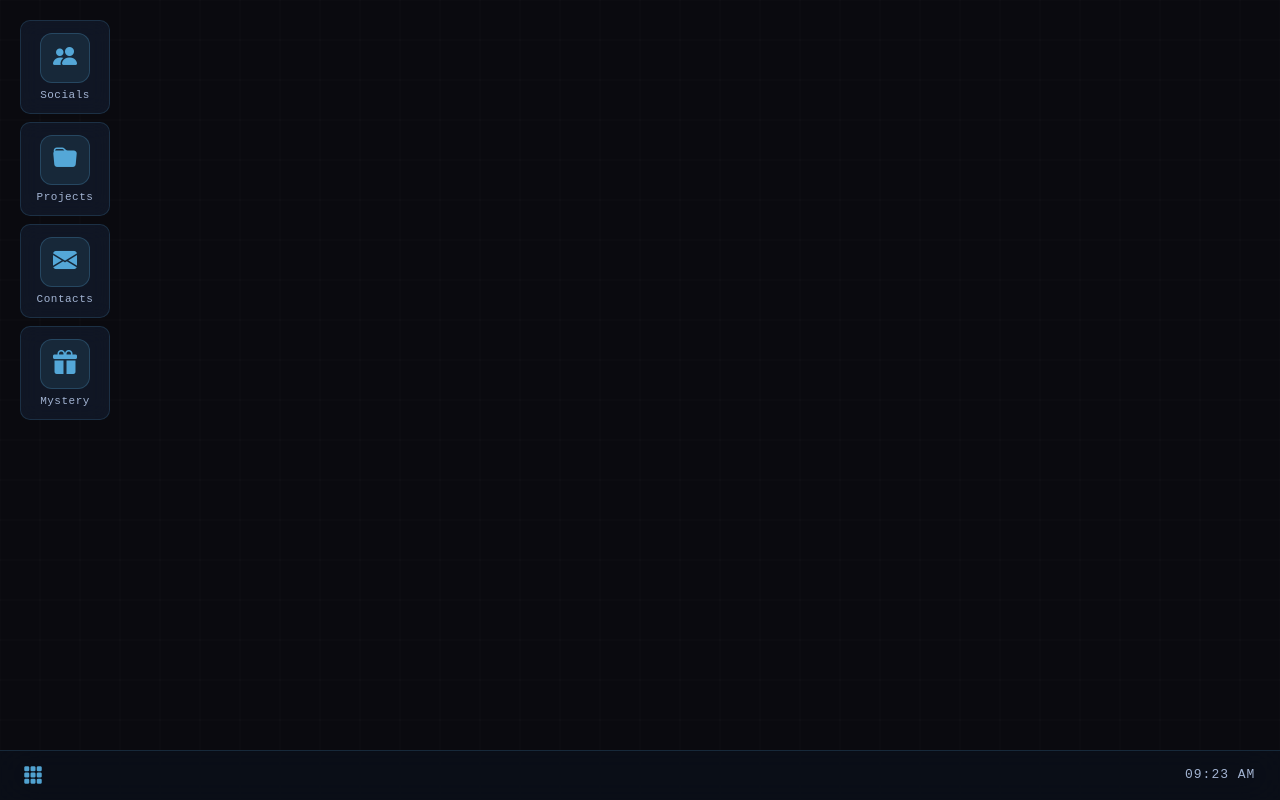
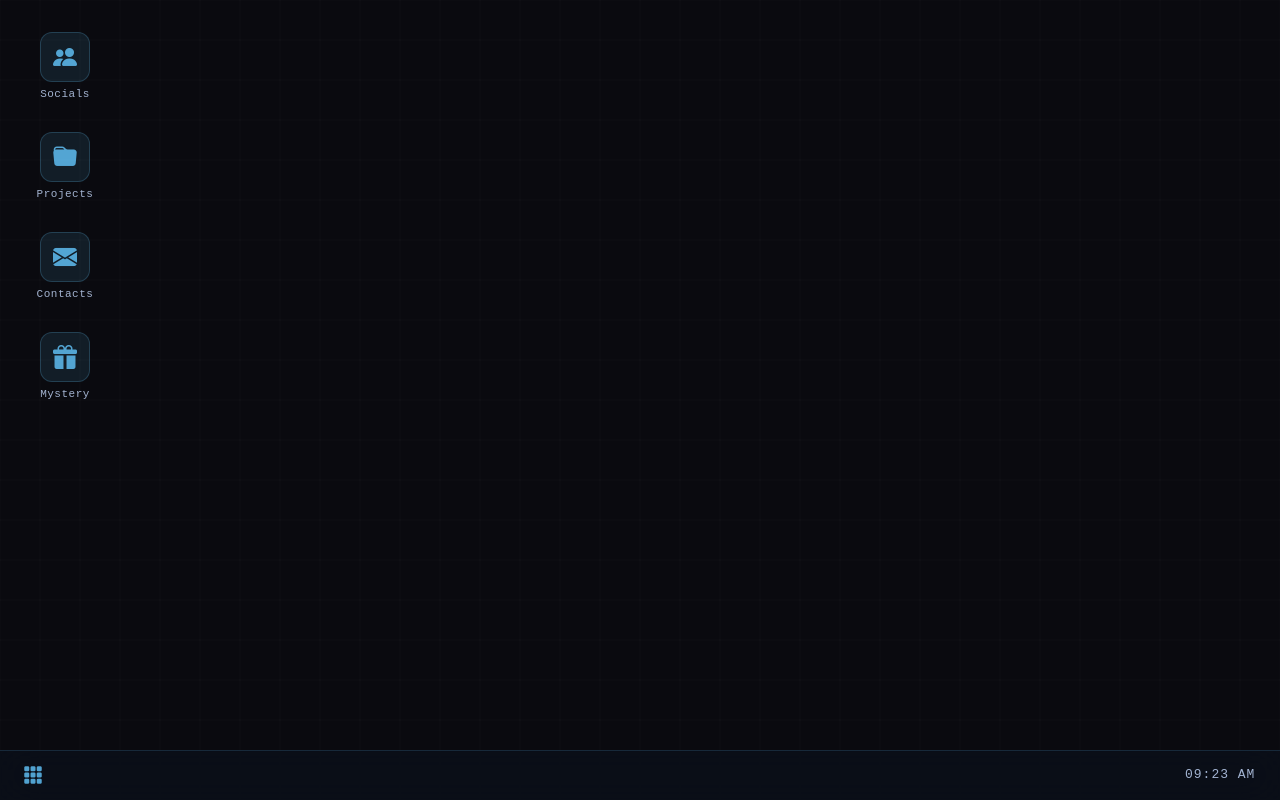
Before and after one commit to LotzBrenn/Lccbrenn, a React (Vite) app: page / in a window 1280 px wide. Built offline with nearby package versions, Linux system fonts and the light colour scheme.

Commit message:
removed shortcut border

```diff
--- a/src/pages/Base.css
+++ b/src/pages/Base.css
@@ -40,9 +40,9 @@ body {
   align-items: center;
   gap: 6px;
   padding: 12px 14px;
-  background: rgba(20, 30, 50, 0.6);
-  backdrop-filter: blur(10px);
-  border: 1px solid rgba(100, 200, 255, 0.15);
+  background: none;
+  /* backdrop-filter: blur(10px); */
+  border: none;
   border-radius: 10px;
   color: rgba(200, 220, 255, 0.9);
   cursor: pointer;
@@ -52,10 +52,10 @@ body {
 }
 
 .desktop-shortcut:hover {
-  background: rgba(30, 40, 60, 0.8);
-  border-color: rgba(100, 200, 255, 0.3);
-  transform: translateX(5px);
-  box-shadow: 0 5px 20px rgba(100, 200, 255, 0.1);
+  /* background: rgba(30, 40, 60, 0.8); */
+  /* border-color: rgba(100, 200, 255, 0.3); */
+  transform: scale(1.1);
+  /* box-shadow: 0 5px 20px rgba(100, 200, 255, 0.1); */
 }
 
 .shortcut-icon {
@@ -68,6 +68,7 @@ body {
   border-radius: 12px;
   border: 1px solid rgba(100, 200, 255, 0.2);
   transition: all 0.3s ease;
+  line-height: 3px;
 }
 
 .desktop-shortcut:hover .shortcut-icon {
```
